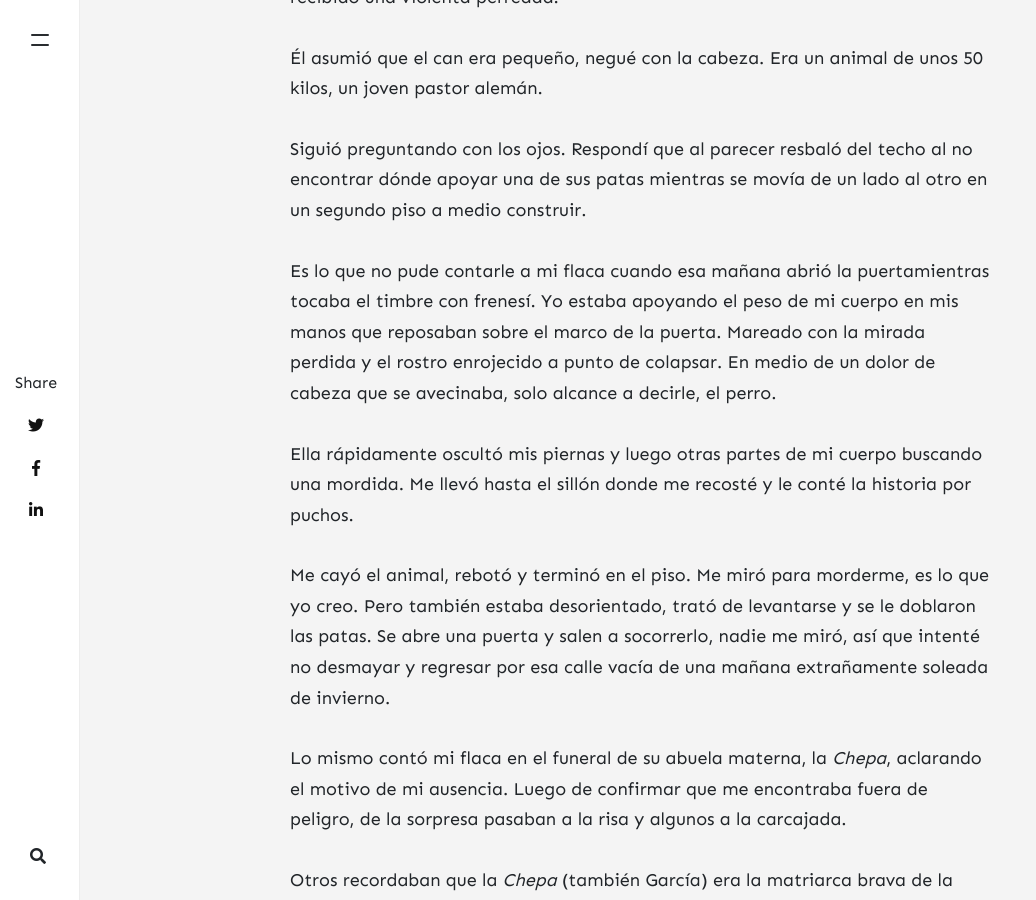
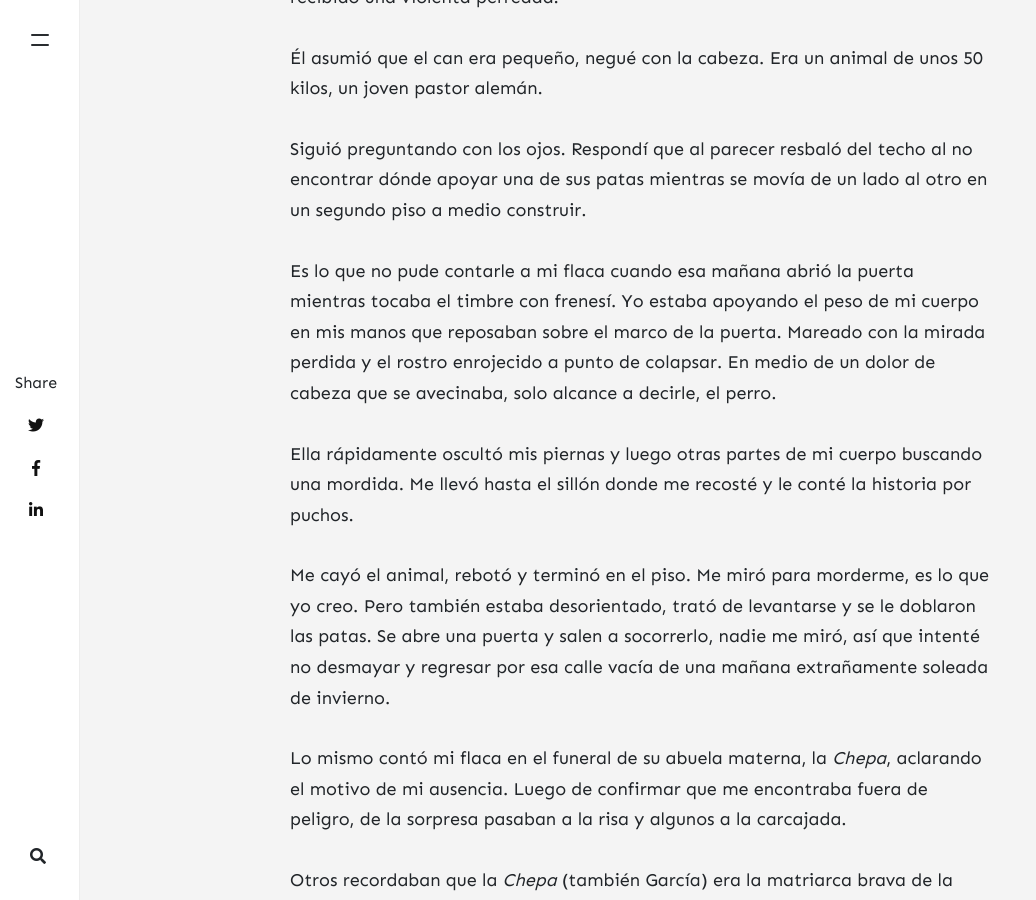
Before and after one commit to kanancho/unpardelineas, a Jekyll site: the page built from _posts/2022-02-21-me-cayo-un-perro.md, in a window 1280 px wide and 900 px high, scrolled down 1322 px. Shown: the whole window, without its empty margins (0-1036 px from the left). Built offline with Jekyll 4.4.1, drawn with Linux system fonts in a browser that asks for light colours; nearby versions of some CDN libraries; comment, search, counter and statistics services are not loaded.

Commit message:
Update 2022-02-21-me-cayo-un-perro.md

```diff
--- a/_posts/2022-02-21-me-cayo-un-perro.md
+++ b/_posts/2022-02-21-me-cayo-un-perro.md
@@ -15,7 +15,7 @@ En contraste con el ruido del hospital, la habitación se llenaba con el silenci
 Siguió preguntando con los ojos. Respondí que al parecer resbaló del techo al no encontrar dónde apoyar una de sus patas mientras se movía de un lado al otro en un segundo piso a medio construir.
 
 
-Es lo que no pude contarle a mi flaca cuando esa mañana abrió la puertamientras tocaba el timbre con frenesí. Yo estaba apoyando el peso de mi cuerpo en mis manos que reposaban sobre el marco de la puerta. Mareado con la mirada perdida y el rostro enrojecido a punto de colapsar. En medio de un dolor de cabeza que se avecinaba, solo alcance a decirle, el perro.
+Es lo que no pude contarle a mi flaca cuando esa mañana abrió la puerta mientras tocaba el timbre con frenesí. Yo estaba apoyando el peso de mi cuerpo en mis manos que reposaban sobre el marco de la puerta. Mareado con la mirada perdida y el rostro enrojecido a punto de colapsar. En medio de un dolor de cabeza que se avecinaba, solo alcance a decirle, el perro.
 
 Ella rápidamente oscultó mis piernas y luego otras partes de mi cuerpo buscando una mordida. Me llevó hasta el sillón donde me recosté y le conté la historia por puchos.
 
```
